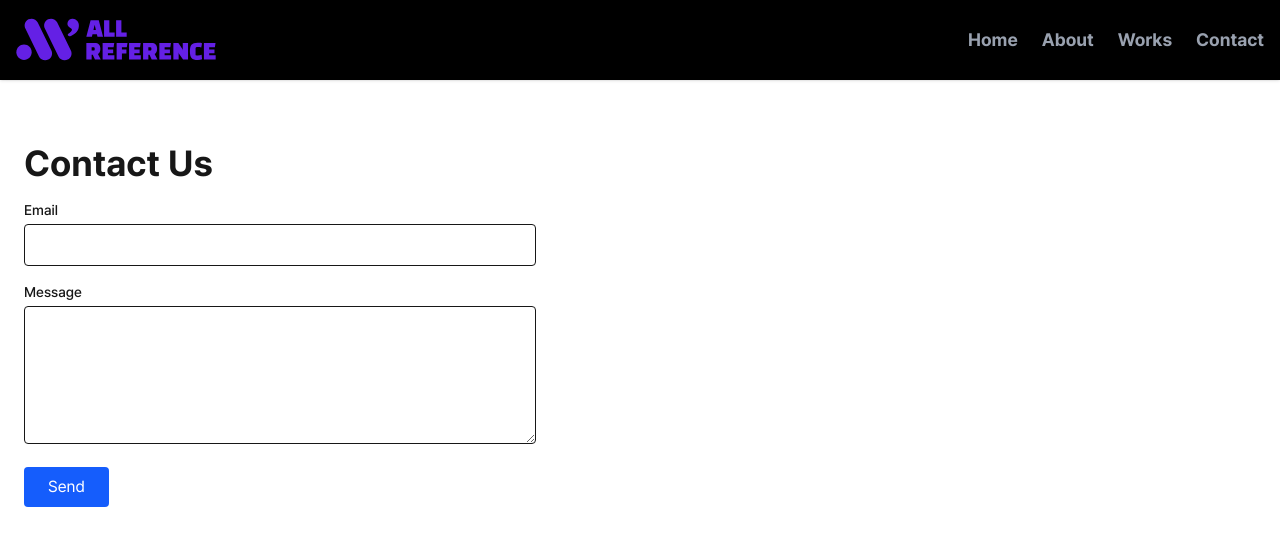
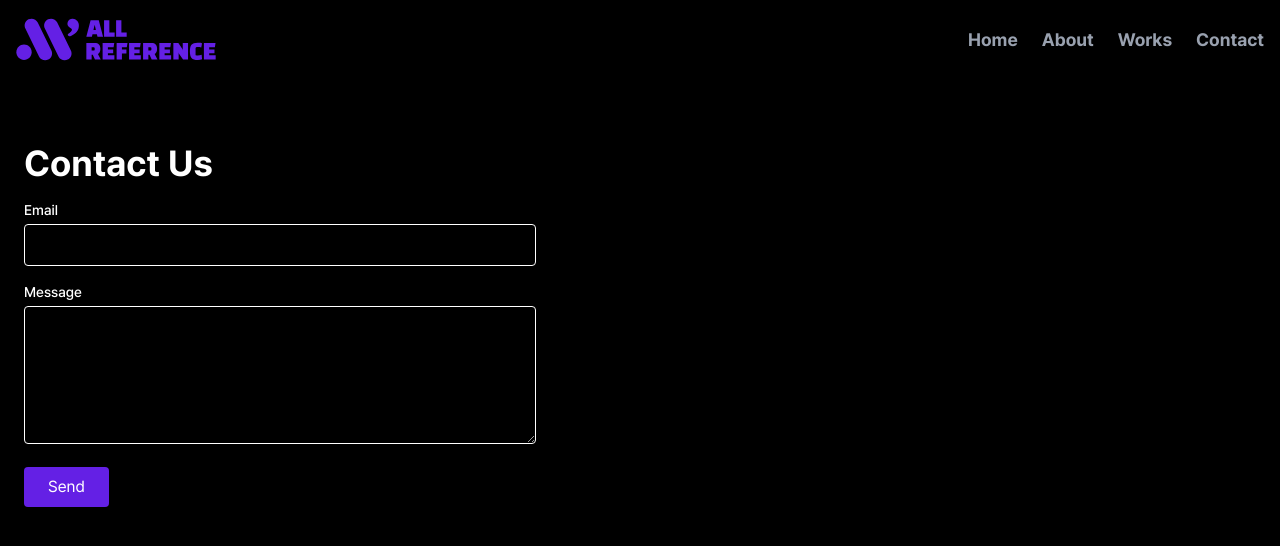
Before and after one commit to ehdgnsl01/company_Web1, a Next.js app: page /contact in a window 1280 px wide. Shown: the top 546 px of the page. Built offline with nearby package versions, Linux system fonts and the light colour scheme.

Commit message:
배경화면 통일

```diff
--- a/src/app/about/page.tsx
+++ b/src/app/about/page.tsx
@@ -1,12 +1,15 @@
 // src/app/about/page.tsx
 export default function AboutPage() {
   return (
-    <main className="container mx-auto py-16 px-6">
-      <h1 className="text-4xl font-bold mb-8">About Us</h1>
-      <p className="text-lg text-gray-700">
-        저희 회사는 영상 제작 전문 기업으로, 브랜드 무비, 광고, 캠페인 등 다양한
-        프로젝트를 수행합니다.
-      </p>
+    <main className="bg-black min-h-screen">
+      <div className="container mx-auto w-full max-w-[1350px] text-white">
+
+        <h1 className="text-4xl font-bold mb-8 ">About Us</h1>
+        <p className="text-lg text-gray-700">
+          저희 회사는 영상 제작 전문 기업으로, 브랜드 무비, 광고, 캠페인 등 다양한
+          프로젝트를 수행합니다.
+        </p>
+      </div>
     </main>
   );
 }
--- a/src/app/contact/page.tsx
+++ b/src/app/contact/page.tsx
@@ -14,7 +14,8 @@ export default function ContactPage() {
   };
 
   return (
-    <main className="container mx-auto py-16 px-6">
+    <main className="bg-black py-16 px-6 min-h-screen">
+      <div className="container mx-auto w-full max-w-[1350px] text-white">
         <h1 className="text-4xl font-bold mb-4">Contact Us</h1>
         <form onSubmit={onSubmit} className="space-y-4 max-w-lg">
           <div>
@@ -39,11 +40,12 @@ export default function ContactPage() {
           </div>
           <button
             type="submit"
-          className="bg-blue-600 text-white px-6 py-2 rounded hover:bg-blue-700"
+            className="bg-maincolor-500 text-white px-6 py-2 rounded hover:bg-maincolor-300"
           >
             Send
           </button>
         </form>
+      </div>
     </main>
   );
 }
--- a/src/app/layout.tsx
+++ b/src/app/layout.tsx
@@ -4,7 +4,7 @@ import SiteHeader from "@/components/SiteHeader";
 
 export const metadata: Metadata = {
   title: "모두의 레퍼런스",
-  description: "영상 제작 회사 홈페이지",
+  description: "영상 제작 전문 회사 모두의 레퍼런스입니다. ",
   icons: {
     icon: "/allref_favicon.ico",
   },
@@ -17,6 +17,8 @@ export default function RootLayout({
 }) {
   return (
     <html lang="ko">
+      <head />
+      <meta name="naver-site-verification" content="eeeb1083e49ada707859e97d1ed303ede947f417" />
       <body>
         <SiteHeader /> {/* 일반 헤더는 여기서 조건부 렌더링 */}
         <main className="pt-20">{children}</main>
--- a/src/app/works/page.tsx
+++ b/src/app/works/page.tsx
@@ -8,7 +8,8 @@ export default async function WorksPage() {
   const works = snap.docs.map((d) => ({ id: d.id, ...(d.data() as any) }));
 
   return (
-    <main className="container mx-auto py-16 px-6">
+    <main className="bg-black py-16 px-6 min-h-screen">
+      <div className="container mx-auto w-full max-w-[1350px]">
         <h1 className="text-4xl font-bold mb-8">Works</h1>
         <div className="grid gap-8 md:grid-cols-2">
           {works.map((w) => (
@@ -31,6 +32,7 @@ export default async function WorksPage() {
             </div>
           ))}
         </div>
+      </div>
     </main>
   );
 }
```
Lines whose indentation alone changed are shown as unchanged.
